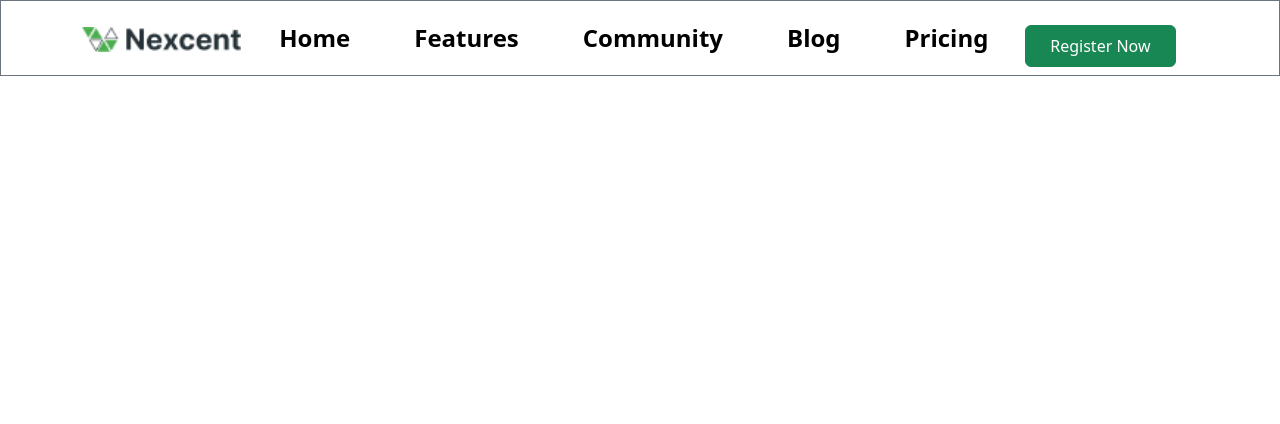
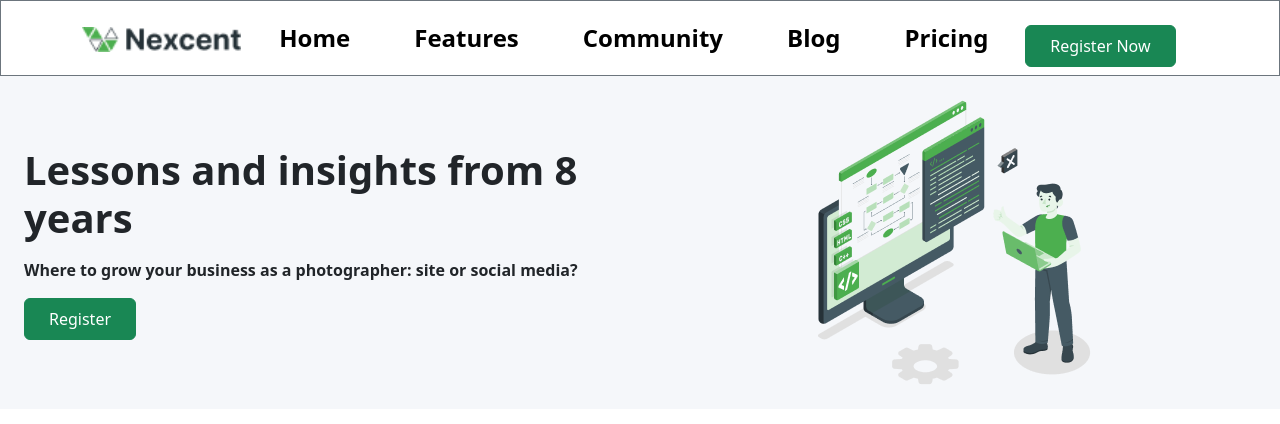
Before and after one commit to imama-ansari14/Hackathon-01, a plain HTML site: page index.html in a window 1280 px wide. Drawn offline with nearby package versions, Linux system fonts and the light colour scheme.

Commit message:
Hero Section structure is ready

```diff
--- a/index.html
+++ b/index.html
@@ -22,7 +22,7 @@
     <nav class="navbar navbar-expand-lg bg-white position-sticky top-0 border border-secondary z-3">
         <div class="container">
             <a class="navbar-brand fw-bold" href="index.html">
-        <img src="images/Logo.png" alt="Logo" height="25px"/>
+                <img src="images/Logo.png" alt="Logo" height="25px" />
             </a>
             <button class="navbar-toggler" type="button" data-bs-toggle="collapse" data-bs-target="#navbarNav">
                 <span class="navbar-toggler-icon"></span>
@@ -55,6 +55,25 @@
         </div>
     </nav>
 
+    <!-- HERO SECTION -->
+    <!-- LEFT SIDE  -->
+    <div class="hero row align-items-center p-4">
+        <div class="col-lg-6 col-md-12 ">
+            <h1 class="fw-bold">Lessons and insights from 8 years</h1>
+            <p class="mt-3 fw-semibold">
+                Where to grow your business as a photographer: site or social media?
+            </p>
+            <a href="destination.html"><button class="nav-btn btn btn-success py-2 px-4 me-2 ">
+                    Register
+                </button></a>
+        </div>
+        <!-- RIGHT SIDE  -->
+        <div class="col-lg-6 col-md-12 text-center">
+            <img src="images/hero-Illustration.png" alt="About Image" class="img-fluid rounded">
+        </div>
+    </div>
+
+
 
     <!-- BOOTSTRAP JAVASCRIPT LINK  -->
     <script src="bootstrap-5.3.3-dist/js/bootstrap.bundle.min.js"></script>
--- a/style.css
+++ b/style.css
@@ -0,0 +1,4 @@
+  /* HERO SECTION  */
+.hero{
+    background-color: #F5F7FA;
+}
```
Lines whose indentation alone changed are shown as unchanged.
